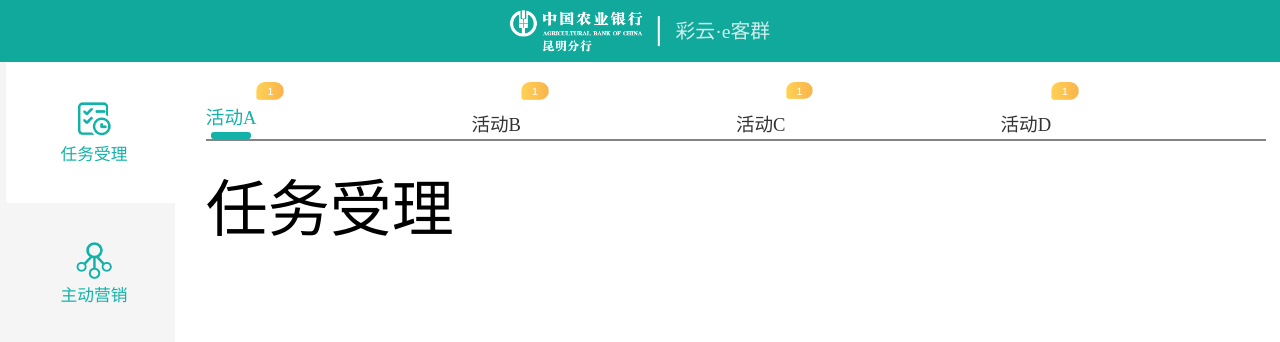
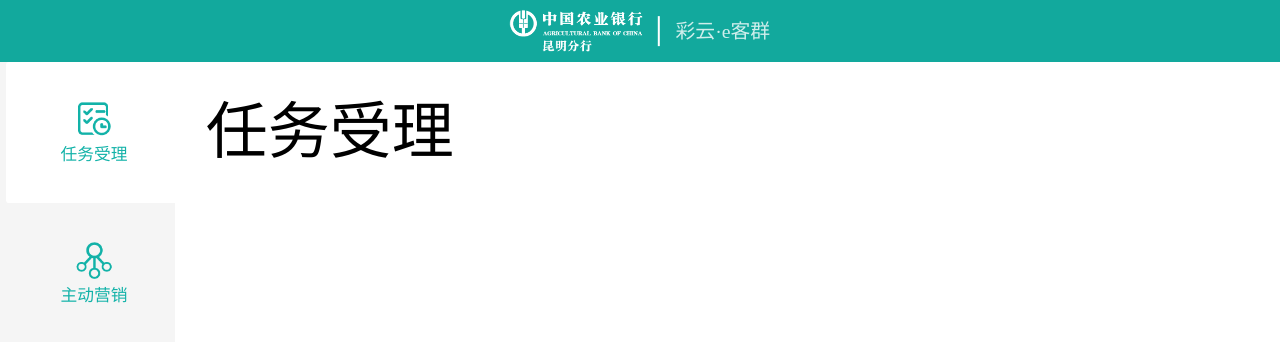
Before and after one commit to Timokeng/ecg-h5, a Vue app: page /task in a window 1280 px wide. Shown: the top 342 px of the page. Built offline with nearby package versions, Linux system fonts and the light colour scheme; what vue-baidu-map would draw is missing.

Commit message:
move tabs to view-box

```diff
--- a/src/App.vue
+++ b/src/App.vue
@@ -33,44 +33,6 @@
         </div>
       </div>
       <div id="article">
-        <div id="tabs">
-          <div id="tab">
-            <div class="left" :class="{active: activeTab === 0}">
-              <div class="title">活动A</div>
-              <div class="icon" v-if="activeTab === 0"></div>
-            </div>
-            <div class="right">
-              <div class="icon">1</div>
-            </div>
-          </div>
-          <div id="tab">
-            <div class="left" :class="{active: activeTab === 1}">
-              <div class="title">活动B</div>
-              <div class="icon" v-if="activeTab === 1"></div>
-            </div>
-            <div class="right">
-              <div class="icon">1</div>
-            </div>
-          </div>
-          <div id="tab">
-            <div class="left" :class="{active: activeTab === 2}">
-              <div class="title">活动C</div>
-              <div class="icon" v-if="activeTab === 2"></div>
-            </div>
-            <div class="right">
-              <div class="icon">1</div>
-            </div>
-          </div>
-          <div id="tab">
-            <div class="left" :class="{active: activeTab === 3}">
-              <div class="title">活动D</div>
-              <div class="icon" v-if="activeTab === 3"></div>
-            </div>
-            <div class="right">
-              <div class="icon">1</div>
-            </div>
-          </div>
-        </div>
         <div id="view-box" class="map">
           <router-view/>
         </div>
@@ -94,7 +56,6 @@ export default {
         isLandscape: false//是否横屏
       },
       tid: 0,
-      activeTab: 0
     }
   },
   created(){
@@ -190,7 +151,7 @@ export default {
         path= '/marketing'
       }
       this.$router.push(path);
-    }
+    },
   }
 }
 </script>
@@ -255,69 +216,6 @@ export default {
   }
 }
 
-
-#tabs{
-  height: auto;
-  width: 100%;
-  border-bottom: 2px solid rgba(51, 51, 51, 0.6);
-  display: flex;
-  justify-content: flex-start;
-  margin-top: 0.33rem;
-  overflow: scroll;
-
-  #tab{
-    display: flex;
-    flex: 1 0 auto;
-
-    .left {
-      font-size: 0.3rem;
-      font-family: Microsoft YaHei UI;
-      font-weight: 400;
-      color: rgba(51, 51, 51, 1);
-      display: flex;
-      flex-wrap: wrap;
-      flex-direction: column;
-      justify-content: flex-end;
-      align-items: center;
-
-      .title{
-        width: 100%;
-        text-align: center;
-        margin-bottom: 0.13rem;
-        height: 0.35rem;
-      }
-
-      .icon{
-        width: 80%;
-        height: 0.11rem;
-        background-color: #12B2A8;
-        border-radius: 0.05rem;
-      }
-    }
-    .active {
-      color: rgba(18, 178, 168, 1);
-    }
-
-    .right{
-      width: 0.63rem;
-      height: 0.91rem;
-
-      .icon {
-        width: 0.45rem;
-        height: 0.3rem;
-        background-image: url('./assets/E客群C-13.png');
-        background-repeat: no-repeat;
-        background-size: contain;
-        text-align: center;
-        color: #fff;
-        font-size: 0.17rem;
-        line-height: 0.3rem;
-      }
-    }
-  }
-}
-
-
 #main{
   width: 100%;
   display: flex;
@@ -362,8 +260,9 @@ export default {
 
     .map {
       width: 17.1rem;
-      height: 13.1rem;
-      padding: 0.3rem 0.3rem 0.3rem 0;
+      height: 14.3rem;
+      padding-right: 0.3rem;
+      padding-top: 0.3rem;
     }
   }
 }
--- a/src/views/Home.vue
+++ b/src/views/Home.vue
@@ -1,5 +1,19 @@
 <template>
   <div class="home">
+    <div id="tabs">
+      <div id="tab"
+        v-for="tab in tabs"
+        :key="tab.id"
+        @click="chooseTab(tab.id)">
+        <div class="left" :class="{active: activeTab === tab.id}">
+          <div class="title">{{tab.name}}</div>
+          <div class="icon" :class="{active: activeTab === tab.id}"></div>
+        </div>
+        <div class="right">
+          <div class="icon">{{tab.num}}</div>
+        </div>
+      </div>
+    </div>
     <div class="func">
       <div class="pattern">
         <el-switch
@@ -59,11 +73,23 @@ export default {
         {value: 2, label: '正在处理任务'},
         {value: 3, label: '全部任务'},
       ],
+      tabs: [
+        {id: 0, name: '活动A', num: 3},
+        {id: 1, name: '活动B', num: 1},
+        {id: 2, name: '活动C', num: 4},
+        {id: 3, name: '活动D', num: 2},
+      ],
+      activeTab: 0,
     }
   },
   methods: {
     show(e){
       console.log(e);
+    },
+
+    // 活动选择
+    chooseTab(id){
+      this.activeTab = id;
     }
   }
 }
@@ -73,6 +99,70 @@ export default {
 .home {
   width: 100%;
   height: 100%;
+}
+
+#tabs{
+  height: auto;
+  width: 100%;
+  border-bottom: 2px solid rgba(51, 51, 51, 0.6);
+  display: flex;
+  justify-content: flex-start;
+  margin-bottom: 0.3rem;
+  overflow: scroll;
+
+  #tab{
+    display: flex;
+    flex: 1 0 auto;
+
+    .left {
+      font-size: 0.3rem;
+      font-family: Microsoft YaHei UI;
+      font-weight: 400;
+      color: rgba(51, 51, 51, 1);
+      display: flex;
+      flex-wrap: wrap;
+      flex-direction: column;
+      justify-content: flex-end;
+      align-items: center;
+
+      .title{
+        width: 100%;
+        text-align: center;
+        margin-bottom: 0.13rem;
+        height: 0.35rem;
+      }
+
+      .icon{
+        width: 80%;
+        height: 0.11rem;
+        background-color: #fff;
+        border-radius: 0.05rem;
+      }
+      .active {
+        background-color: #12B2A8;
+      }
+    }
+    .active {
+      color: rgba(18, 178, 168, 1);
+    }
+
+    .right{
+      width: 0.63rem;
+      height: 0.91rem;
+
+      .icon {
+        width: 0.45rem;
+        height: 0.3rem;
+        background-image: url('../assets/E客群C-13.png');
+        background-repeat: no-repeat;
+        background-size: contain;
+        text-align: center;
+        color: #fff;
+        font-size: 0.17rem;
+        line-height: 0.3rem;
+      }
+    }
+  }
 }
 
 .func {
```
